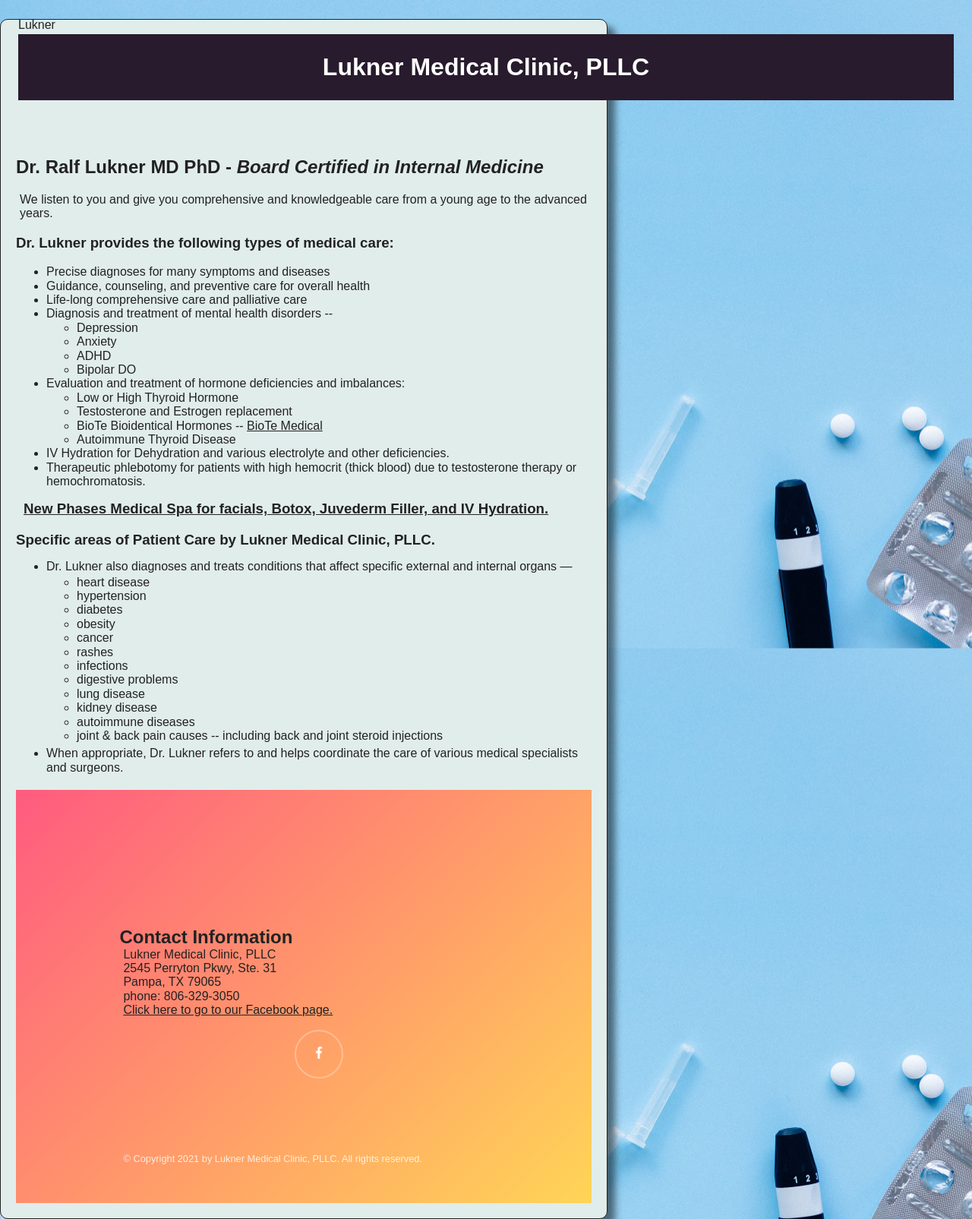
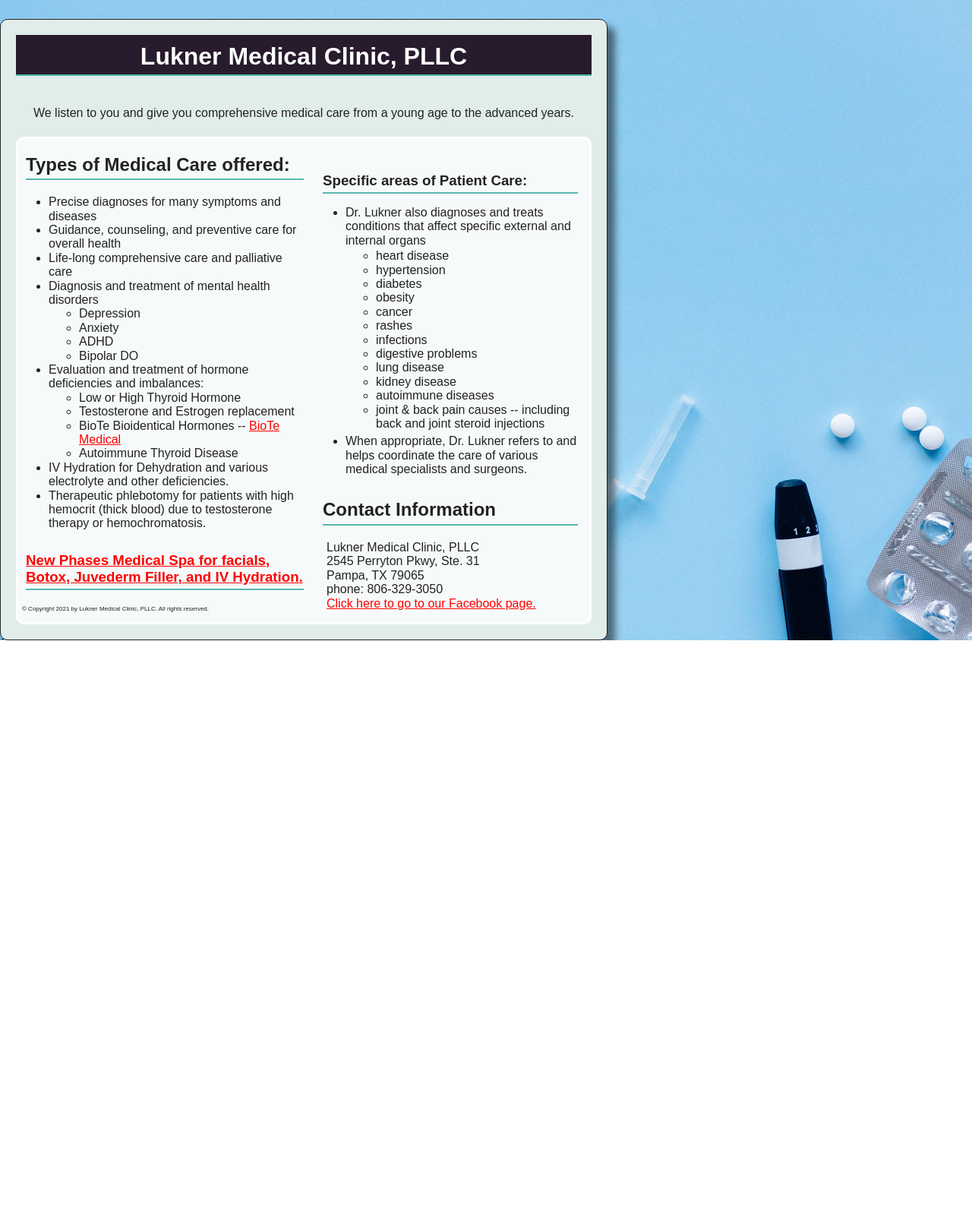
Before and after one commit to ralflukner/scrimba-front-end, a website built with Parcel: page index.html in a window 1280 px wide. Shown: the whole page at 76% size. After the commit the page ends 843 px from the top, so only its background shows below. Built offline with nearby package versions, Linux system fonts and the light colour scheme.

Commit message:
Switched to 2 column format

```diff
--- a/_notes/dwsync.xml
+++ b/_notes/dwsync.xml
@@ -2,7 +2,7 @@
 <dwsync>
 <file name="site.webmanifest" server="bitnami luknerclinic.net server/" local="3720957226" remote="3720957226" Dst="-1" />
 <file name="icon.png" server="bitnami luknerclinic.net server/" local="3720957226" remote="3720957226" Dst="-1" />
-<file name="index.html" server="bitnami luknerclinic.net server/" local="3722900821" remote="3722900821" Dst="-1" />
+<file name="index.html" server="bitnami luknerclinic.net server/" local="3723388833" remote="3723388833" Dst="-1" />
 <file name="doctor-male.png" server="bitnami luknerclinic.net server/" local="3721590397" remote="3721590397" Dst="-1" />
 <file name="tile-wide.png" server="bitnami luknerclinic.net server/" local="3720957226" remote="3720957226" Dst="-1" />
 <file name="tile.png" server="bitnami luknerclinic.net server/" local="3720957226" remote="3720957226" Dst="-1" />
--- a/css/main.css
+++ b/css/main.css
@@ -33,6 +33,7 @@ html {
   background-size: cover;
 
 }
+
 /*
  * Remove text-shadow in selection highlight:
  * https://twitter.com/miketaylr/status/12228805301
@@ -41,14 +42,17 @@ html {
  * https://stackoverflow.com/a/16982510/7133471
  *
  * Customize the background color to match your design.
- */ ::-moz-selection {
+ */
+::-moz-selection {
   background: #b3d4fc;
   text-shadow: none;
 }
+
 ::selection {
   background: #b3d4fc;
   text-shadow: none;
 }
+
 /*
  * A better looking default horizontal rule
  */
@@ -60,6 +64,7 @@ hr {
   margin: 1em 0;
   padding: 0;
 }
+
 /*
  * Remove the gap between audio, canvas, iframes,
  * images, videos and the bottom of their containers:
@@ -68,6 +73,7 @@ hr {
 audio, canvas, iframe, img, svg, video {
   vertical-align: middle;
 }
+
 /*
  * Remove default fieldset styles.
  */
@@ -76,12 +82,14 @@ fieldset {
   margin: 0;
   padding: 0;
 }
+
 /*
  * Allow only vertical resizing of textareas.
  */
 textarea {
   resize: vertical;
 }
+
 /* ==========================================================================
    Author's custom styles
    ========================================================================== */
@@ -94,6 +102,7 @@ textarea {
 .hidden, [hidden] {
   display: none !important;
 }
+
 /*
  * Hide only visually, but have it available for screen readers:
  * https://snook.ca/archives/html_and_css/hiding-content-for-accessibility
@@ -114,6 +123,7 @@ textarea {
   width: 1px;
   /* 1 */
 }
+
 /*
  * Extends the .sr-only class to allow the element
  * to be focusable when navigated to via the keyboard:
@@ -128,12 +138,14 @@ textarea {
   white-space: inherit;
   width: auto;
 }
+
 /*
  * Hide visually and from screen readers, but maintain layout
  */
 .invisible {
   visibility: hidden;
 }
+
 /*
  * Clearfix: contain floats
  *
@@ -149,9 +161,11 @@ textarea {
   content: " ";
   display: table;
 }
+
 .clearfix::after {
   clear: both;
 }
+
 /* ==========================================================================
    EXAMPLE Media Queries for Responsive Design.
    These examples override the primary ('mobile first') styles.
@@ -160,9 +174,11 @@ textarea {
 @media only screen and (min-width: 35em) {
   /* Style adjustments for viewports that meet the condition */
 }
+
 @media print, (-webkit-min-device-pixel-ratio: 1.25), (min-resolution: 1.25dppx), (min-resolution: 120dpi) {
   /* Style adjustments for high resolution devices */
 }
+
 /* ==========================================================================
    Print styles.
    Inlined to avoid the additional HTTP request:
@@ -176,15 +192,19 @@ textarea {
     box-shadow: none !important;
     text-shadow: none !important;
   }
+
   a, a:visited {
     text-decoration: underline;
   }
+
   a[href]::after {
-    content: " ("attr(href) ")";
+    content: " (" attr(href) ")";
   }
+
   abbr[title]::after {
-    content: " ("attr(title) ")";
+    content: " (" attr(title) ")";
   }
+
   /*
    * Don't show links that are fragment identifiers,
    * or use the `javascript:` pseudo protocol
@@ -192,13 +212,16 @@ textarea {
   a[href^="#"]::after, a[href^="javascript:"]::after {
     content: "";
   }
+
   pre {
     white-space: pre-wrap !important;
   }
+
   pre, blockquote {
     border: 1px solid #999;
     page-break-inside: avoid;
   }
+
   /*
    * Printing Tables:
    * https://web.archive.org/web/20180815150934/http://css-discuss.incutio.com/wiki/Printing_Tables
@@ -206,60 +229,86 @@ textarea {
   thead {
     display: table-header-group;
   }
+
   tr, img {
     page-break-inside: avoid;
   }
+
   p, h2, h3 {
     orphans: 3;
     widows: 3;
   }
+
   h2, h3 {
     page-break-after: avoid;
+    min-width: 300px;
+	margin-left: 10px;
   }
 }
-/* customized part of the main.css */
-/*
-.header-menu, footer {
-  display: flex;
-  align-items: center;
-  width: 100%;
-}
-.header-menu {
-  justify-content: flex-end;
-  height: 60px;
-  background: #1c87c9;
-  color: #fff;
-}
-*/
+
 *,
 *::before,
-*::after{
+*::after {
   box-sizing: border-box;
 }
+
 body {
   width: 80%;
   max-width: 800px;
+  min-width: 600px;
   padding: 20px;
-  margin: 0px auto;
+  margin: 0 auto;
   border-style: solid;
   border-radius: 10px;
   border-width: 1px;
   box-shadow: 10px 10px 10px rgba(0, 0, 0, 0.5);
   background-color: #E1EDEB;
 }
+
 p {
-  margin-left: 5px;
-  margin-left: 5px;
-  margin-top: 0px;
-  margin-bottom: 0px;
+  margin: 0 5px;
+  min-width: 300px;
 }
+
 h1 {
   background-color: #281B2D;
   color: #fff;
   text-align: center;
   font-size: 48px;
-  padding: 25px 0;
-  margin-left: 5px;
-  margin-top: 0px;
-  margin-bottom: 5px;
+  padding: 25px;
+  margin: 0 5px 0;
+  min-width: 300px;
 }
+
+.two-cols {
+  border-color: #ffffff;
+  border-style: solid;
+  border-radius: 10px;
+  background-color: rgba(255, 255, 255, 75%);
+  margin-top: 0;
+}
+
+.company-name {
+  margin: 30px 5px 0;
+}
+
+.main-text {
+  margin: 0;
+  min-width: 300px;
+}
+
+h1, h2, h3 {
+  border-bottom: 2px solid rgb(87,185,178);
+  padding-top: 10px;
+  padding-bottom: 5px;
+}
+
+/* basic layout -- 2 columns */
+.first-col {
+	float: left;
+	width: 50%;
+}
+.second-col {
+	margin-left: 50%;
+	padding: 15px;
+}
--- a/css/styles.css
+++ b/css/styles.css
@@ -1,4 +1,4 @@
-@charset 'UTF-8';
+@charset "UTF-8";
 
 
 /*html,
@@ -8,11 +8,8 @@ html * {
   padding: 0;
 }*/
 
-
-
 body {
   font-family: arial, sans-serif;
-  /*font-size: 1vw;*/
   background: white;
 }
 
@@ -33,7 +30,7 @@ header {
   top: 0;
   left: 0;
   width: 100%;
-  z-index: 1000;
+/*  z-index: 1000;*/
 }
 .site-logo {
   position: relative;
@@ -50,7 +47,6 @@ header {
 .site-nav {
   position: relative;
   float: right;
-  z-index: 400;
   top: 0;
   left: 0;
   display: block !important;
@@ -83,49 +79,22 @@ header {
 .site-nav ul li a:hover {
   outline: none;
   border-bottom: 1px solid white;
-}/*
+}
 .hero {
-  position: relative;
-  height: 54vw;
-  background-color: #a2f92f;
+  height: 5em;
+  margin-top: 0px;
+  padding-top: 40px;
+  padding-bottom: 20px;
+  min-width: 300px;
 }
 .hero-content {
-  font-family: 'acumin-pro-extra-condensed', sans-serif;
-  color: #fff;
-  position: absolute;
-  z-index: 20000;
-  padding-top: 4em;
+  position: relative;
+  width: 100%;
+  padding-top: 0;
   top: 0;
   bottom: 0;
-  width: 100%;
   text-align: center;
-}*!
-h2 {
-	font-weight: 100;
-	font-size: 2em;
-    line-height: 2.2;
-	margin-bottom: -.35em;
-	padding-top: 13%;
-	letter-spacing: .3em;
-	text-transform: uppercase;
-	text-shadow: 0px 0px 8px rgba(0, 0, 0,.2);
-}*!
-h1 {
-  margin-bottom: 1.5%;
-  text-transform: uppercase;
-  text-shadow: 0px 0px 10px rgba(0, 0, 0,.05);
-  letter-spacing: .85em;
-  margin-left: .7em;
-  font-size: 8.5vw;
-}*!
-h3 {
-  font-size: 1.5em;
-  font-weight: 100;
-  line-height: 2.75;
-  letter-spacing: .35em;
-  text-transform: uppercase;
-  text-shadow: 0px 0px 8px rgba(0, 0, 0,.2);
-}*!
+}
 .intro {
   position: relative;
   color: #343144;
@@ -144,7 +113,7 @@ h3 {
   text-align: center;
   letter-spacing: .325em;
   text-transform: uppercase;
-}*/
+}
 .artworks {
   position: relative;
   width: 100%;
@@ -201,78 +170,22 @@ h3 {
 .see-more:hover {
   border-bottom: 1px solid white;
 }
-footer {
-  margin-top: -3.5em;
-  padding-top: 10em;
-  background-image:-moz-linear-gradient( -45deg, rgb(255,91,127) 0%, rgb(255,213,86) 100%);
-  background-image: -webkit-linear-gradient( -45deg, rgb(255,91,127) 0%, rgb(255,213,86) 100%);
-  background-image: -ms-linear-gradient( -45deg, rgb(255,91,127) 0%, rgb(255,213,86) 100%);
+/* unvisited link */
+a:link {
+  color: red;
 }
-.footer-content {
-  width: 64%;
-  margin: 0 auto;
-	padding-bottom:1.7em;
+
+/* visited link */
+a:visited {
+  color: green;
 }
-.footer-social {
-  display: block;
-  width: 100%;
-  list-style-type: none;
-  text-align: center;
+
+/* mouse over link */
+a:hover {
+  color: hotpink;
 }
-.footer-social li {
-  display: inline-block;
-  margin: 0 1.2em;
+
+/* selected link */
+a:active {
+  color: blue;
 }
-.footer-social li a {
-  line-height: 3.5em;
-  display: inline-block;
-  width: 4em;
-  height: 4em;
-  text-align: center;
-  border: 2px solid rgba(255,255,255,.3);
-  border-radius: 50%;
-}
-.footer-social li a:hover {
-  border-color: #fff;
-  background: #fff;
-}
-.footer-social li a img {
-  width: auto;
-  height: 1em;
-}
-.footer-social li a .social-hover {
-  display: none;
-}
-.footer-social li a:hover .social-default {
-  display: none;
-}
-.footer-social li a:hover .social-hover {
-  display: inline;
-}
-.footer-info {
-  clear: both;
-  padding-top: 5em;
-}
-.footer-info p {
-  font-size: .8em;
-  color:#fff;
-  line-height: 1.55;
-  max-width: 36em;
-  margin-bottom: 1.7em;
-}
-.footer-disclaimer {
-  width: 60%;
-  position: relative;
-}
-.footer-credit {
-  float: right;
-  width: 40%;
-  text-align: right;
-  position: relative;
-}
-.footer-legal {
-  opacity: .8;
-}
-.footer-credit a:hover {
-  text-decoration: none;
-}
--- a/index.html
+++ b/index.html
@@ -18,7 +18,6 @@
 <!-- End Google Tag Manager -->
 <meta charset="utf-8">
 <meta http-equiv="X-UA-Compatible" content="IE=edge">
-
 <title>Lukner Medical Clinic, PLLC</title>
 <meta name="description" content="Web page for Lukner Medical Clinic, PLLC">
 <meta name="viewport" content="width=device-width, initial-scale=1">
@@ -38,7 +37,6 @@
 <link rel="stylesheet" href="css/main.css">
 <!-- Stylesheet from Adobe DW Adding HTML content tutorial -->
 <link rel="stylesheet" href="css/styles.css">
-
 <meta name="theme-color" content="#fafafa">
 
 <!-- Adobe DW elements -->
@@ -47,9 +45,10 @@
     Typekit.load({async: true});
   } catch (e) {
   }</script>
-
 </head>
 <body>
+<div class="page-wrap">
+  <div class="content-wrap">
     <!-- Google Tag Manager (noscript) -->
     <noscript>
     <iframe src="https://www.googletagmanager.com/ns.html?id=GTM-WLKDBPW"
@@ -57,74 +56,59 @@
     </noscript>
     <!-- End Google Tag Manager (noscript) -->
     <!-- Add your site or application content here -->
-<header class="hero">
-  <a class="site-logo">
-      Lukner
-  </a>
-  <nav class="site-nav">
-
-  </nav>
-
     <div class="container">
-    <h1 class="main-text"><!--<img src="img/medicine-sign.svg" alt="logo" width="50"
-                               style="margin-right: 10px">--><span
-      style="margin-top: 30px">Lukner Medical Clinic, PLLC</span></h1>
-    <br/>
-    <a href="#" class="btn"></a>
+      <h1 class="main-text"><span class="company-name">Lukner Medical Clinic, PLLC</span></h1>
     </div>
-</header>
-
     <main>
       <section class="hero-overview">
         <section class="hero">
           <div class="container">
             <article>
               <div class="hero-content">
-            <h2 style="margin-top: 160px;" class="section-title">Dr. Ralf Lukner MD PhD - <em>Board Certified in
-              Internal
-              Medicine</em></h2>
-            <p>We listen to you and give you comprehensive and knowledgeable care from a young
+                <p>We listen to you and give you comprehensive medical care from a young
                   age to the advanced years.</p>
               </div>
+            </article>
+          </div>
+        </section>
         <div class="two-cols">
-            <section class="intro">
-              <div class="intro-text">
-
-                <h3>Dr. Lukner provides the following types of medical care:</h3>
+          <div class="first-col">
+            <h2 style="margin-top: 10px; margin-left: 10px;">Types of Medical Care offered:</h2>
             <ul>
               <li>Precise diagnoses for many symptoms and diseases</li>
               <li>Guidance, counseling, and preventive care for overall health</li>
               <li>Life-long comprehensive care and palliative care</li>
-                  <li>Diagnosis and treatment of mental health disorders --</li>
+              <li>Diagnosis and treatment of mental health disorders</li>
               <ul>
                 <li>Depression</li>
                 <li>Anxiety</li>
                 <li>ADHD</li>
                 <li>Bipolar DO</li>
               </ul>
-                  </li>
               <li>Evaluation and treatment of hormone deficiencies and imbalances:
                 <ul>
                   <li>Low or High Thyroid Hormone</li>
                   <li>Testosterone and Estrogen replacement</li>
-                      <li>BioTe Bioidentical Hormones -- <a href="https://biote.com" alt="BioTe Medical">BioTe
-                        Medical</a>
-                      </li>
+                  <li>BioTe Bioidentical Hormones -- <a href="https://biote.com">BioTe
+                    Medical</a> </li>
                   <li>Autoimmune Thyroid Disease</li>
                 </ul>
               </li>
               <li>IV Hydration for Dehydration and various electrolyte and other deficiencies.</li>
               <li>Therapeutic phlebotomy for patients with high hemocrit (thick blood) due
-                    to testosterone therapy or hemochromatosis.
-                  </li>
+                to testosterone therapy or hemochromatosis. </li>
             </ul>
+            <h3 style="margin-left: 10px;"><a href="https://newphasesmedspa.com/">New Phases Medical
+              Spa for facials, Botox, Juvederm Filler, and IV Hydration.</a></h3>
+            <div>
+              <p style="margin-top: 20px;font-size: 0.5em">&copy; Copyright 2021 by Lukner Medical Clinic, PLLC. All
+                rights reserved.</p>
             </div>
-            </section>
-            <h3 style="margin: 10px;"><a href="https://newphasesmedspa.com/" alt="New Phases Med Spa">New Phases Medical
-              Spa for facials, Botox, Juvederm Filler, and IV Hydration.</a></h3>
-            <h3 style="margin-bottom: 5px;">Specific areas of Patient Care by Lukner Medical Clinic, PLLC.</h3>
+          </div>
+          <div class="second-col">
+            <h3 style="margin-bottom: 5px; margin-left: 10px;">Specific areas of Patient Care:</h3>
             <ul style="margin-bottom: 20px;">
-              <li>Dr. Lukner also diagnoses and treats conditions that affect specific external and internal organs —
+              <li>Dr. Lukner also diagnoses and treats conditions that affect specific external and internal organs
                 <ul style="margin-top: 2px; margin-bottom: 5px;">
                   <li>heart disease</li>
                   <li>hypertension</li>
@@ -140,35 +124,12 @@
                   <li>joint & back pain causes -- including back and joint steroid injections</li>
                 </ul>
               </li>
-              <li>
-                When appropriate, Dr. Lukner refers to and helps coordinate the care of various medical
-                specialists and surgeons.
-              </li>
+              <li> When appropriate, Dr. Lukner refers to and helps coordinate the care of various medical
+                specialists and surgeons. </li>
             </ul>
-          </div>
-        </article>
-      </div>
-    </section>
-  </section>
-  <!-- Artwork -->
-<!--  <section class="artworks">
-    <article class="artwork">
-      <div class="artwork-piece">
-        <figure>
-
-        </figure>
-      </div>
-      <div class="artwork-description">
-
-      </div>
-    </article> -->
-  </section>
-</main>
-
-
-<footer style="margin-top: 10px;">
-  <div class="footer-content">
-    <section><h2 style="margin-bottom: 0;">Contact Information</h2>
+            <section>
+              <h2 style="margin-left: 10px;">Contact Information</h2>
+              <div style="margin-left: 10px;">
                 <p> Lukner Medical Clinic, PLLC</p>
                 <p>2545 Perryton Pkwy, Ste. 31</p>
                 <p>Pampa, TX 79065</p>
@@ -177,32 +138,20 @@
                 <script src="js/vendor/modernizr-3.11.2.min.js"></script>
                 <script src="js/plugins.js"></script>
                 <script src="js/main.js"></script>
+              </div>
             </section>
-    <ul class="footer-social">
-      <li>
-        <a href="https://facebook.com/luknermedical">
-          <img class="social-default" src="img/social-facebook.png">
-          <img class="social-hover" src="img/social-facebook-hover.png">
-        </a>
-      </li>
-      <!--           <li>
-                     <a href="#">
-                         <img class="social-default" src="images/social-pinterest.png">
-                         <img class="social-hover" src="images/social-pinterest-hover.png">
-                     </a>
-                 </li>
-                 <li>
-                     <a href="#">
-                         <img class="social-default" src="images/social-twitter.png">
-                         <img class="social-hover" src="images/social-twitter-hover.png">
-                     </a>
-                 </li>  -->
-    </ul>
-    <div class="footer-info">
-      <p class="footer-legal">&copy; Copyright 2021 by Lukner Medical Clinic, PLLC. All rights reserved.</p>
           </div>
         </div>
-</footer>
+      </section>
+    </main>
+  </div>
+  <!--
+  <footer>
+    <div class="footer-content">
+    </div>
+  </footer> -->
+
+</div>
 
 <!-- Global site tag (gtag.js) - Google Analytics -->
 <script async src="https://www.googletagmanager.com/gtag/js?id=G-C1M6CY9S9R"></script>
```
Also changed, not shown: css/_notes/dwsync.xml (+4 -3 lines), img/_notes/dwsync.xml (+22 -3 lines). Lines whose indentation alone changed are shown as unchanged.
